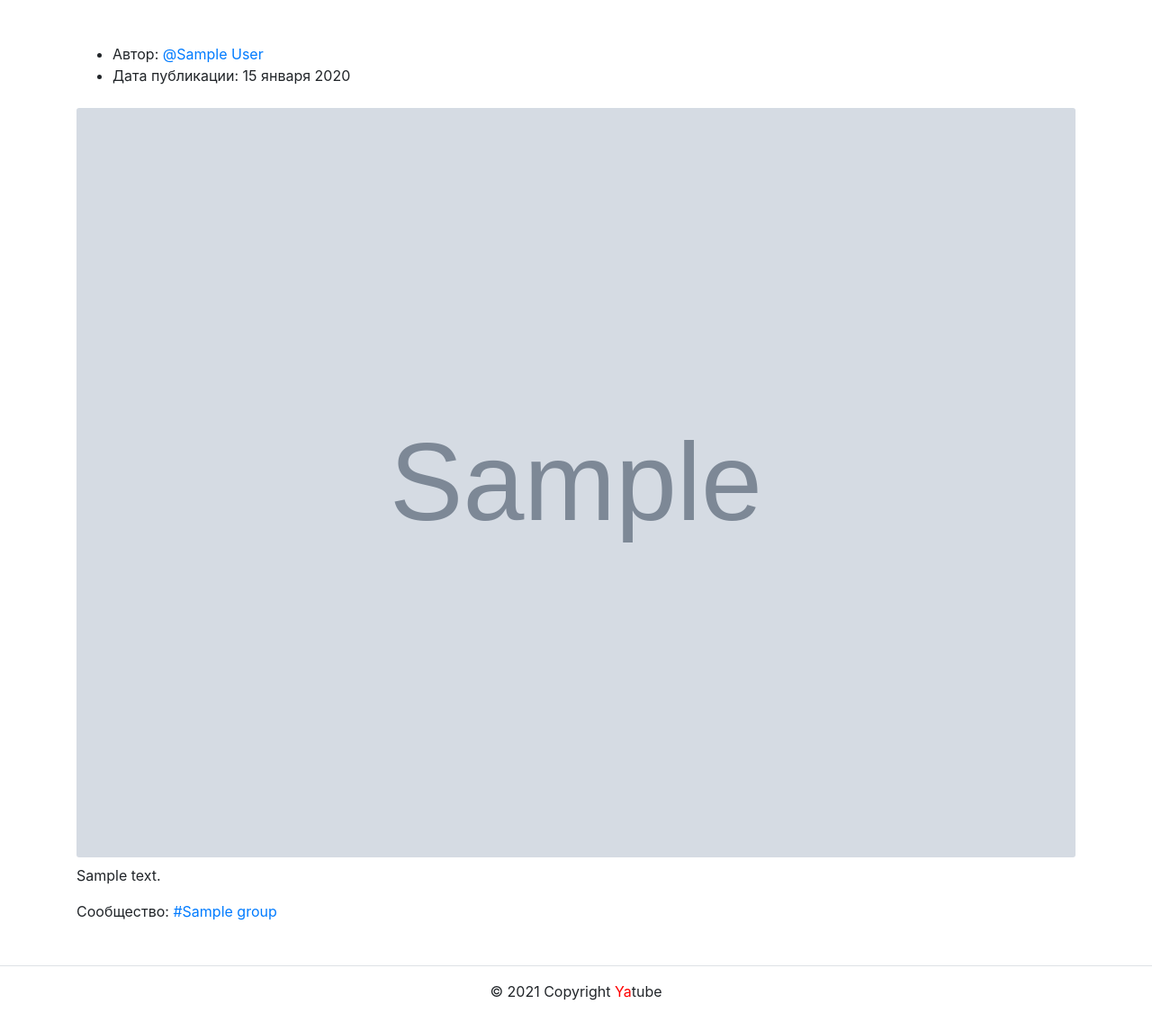
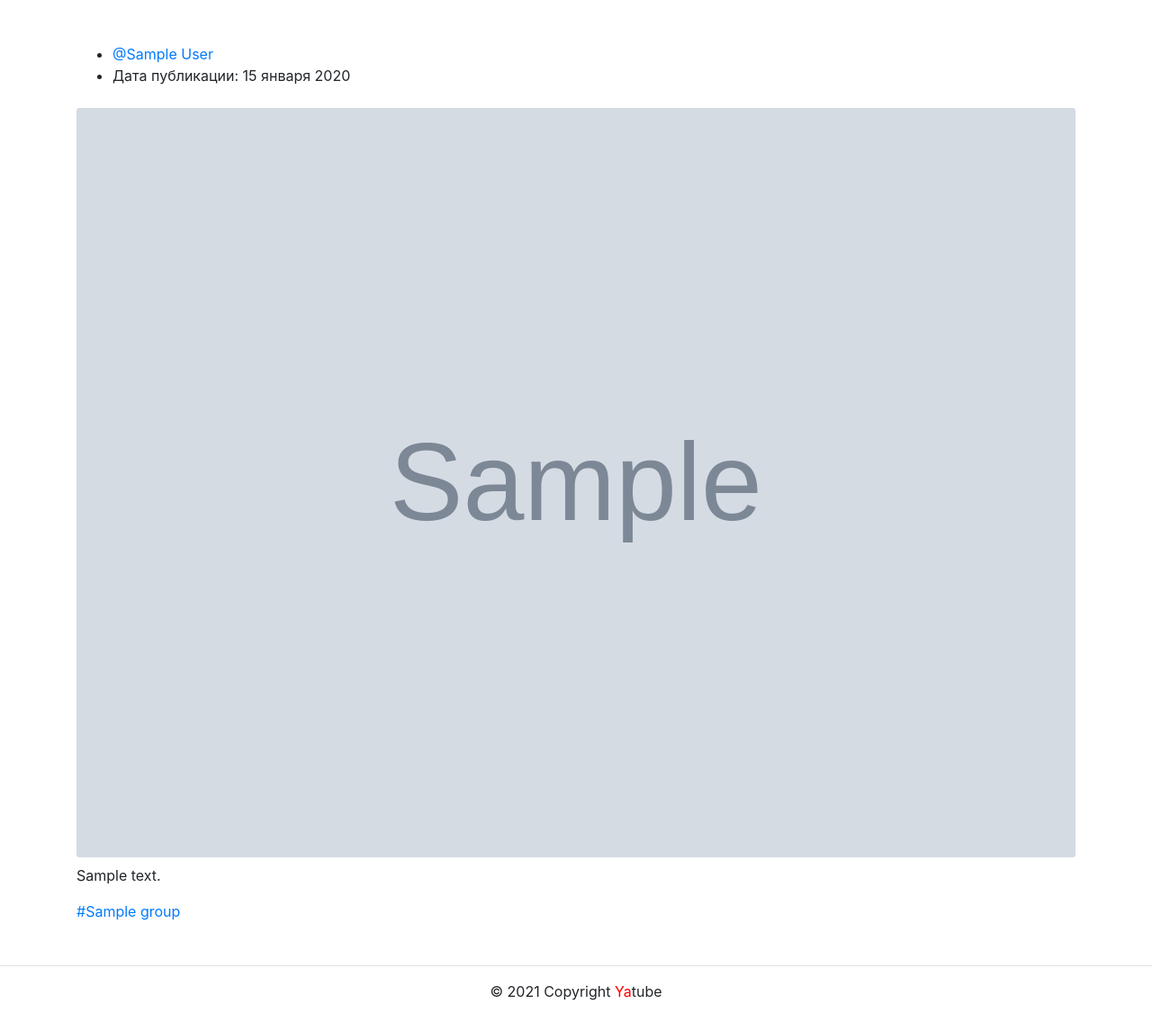
Before and after one commit to maksyanya/hw04_tests, a Django app: page / in a window 1280 px wide. Shown: the part 56-1202 px from the top of the page at 90% size. Run offline with Django 3.2, Linux system fonts and the light colour scheme; tables that the repository leaves empty hold one stand-in row (values such as "Sample post"); grey boxes marked "Sample" are stand-in pictures; some libraries are stand-ins or nearby versions.

Commit message:
After_fifth_review

```diff
--- a/yatube/posts/settings.py
+++ b/yatube/posts/settings.py
@@ -1,2 +1,2 @@
-# Тестовая константа для проверки кол-ва постов на страницу
+# Кол-во постов на страницу
 POSTS_PER_PAGE = 10
--- a/yatube/templates/posts/index.html
+++ b/yatube/templates/posts/index.html
@@ -5,7 +5,7 @@
   {% for post in page_obj %}
     <ul>
       <li>
-         Автор: <a href="{% url 'posts:profile' post.author.username %}">@{{ post.author.get_full_name }}</a>
+        <a href="{% url 'posts:profile' post.author.username %}">@{{ post.author.get_full_name }}</a>
       </li>
       <li>
         Дата публикации: {{ post.pub_date|date:"d E Y" }}
@@ -16,7 +16,7 @@
     {% endthumbnail %}
     <p>{{ post.text|linebreaksbr }}</p>
     {% if post.group %}
-      Сообщество: <a href="{% url 'posts:group_posts'  post.group.slug %}">#{{ post.group }} </a>
+      <a href="{% url 'posts:group_posts'  post.group.slug %}">#{{ post.group }} </a>
     {% endif %}
     {% if not forloop.last %}<hr>{% endif %}
   {% endfor %}
```
Also changed, not shown: yatube/posts/tests/test_views.py (+3 -1 lines).
